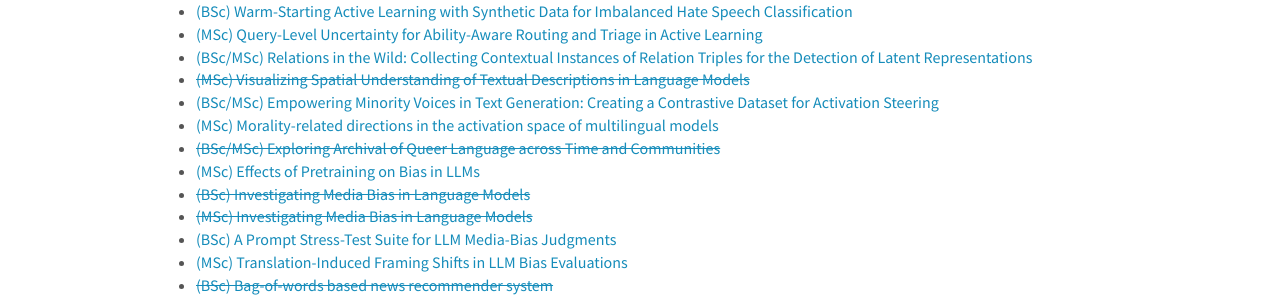
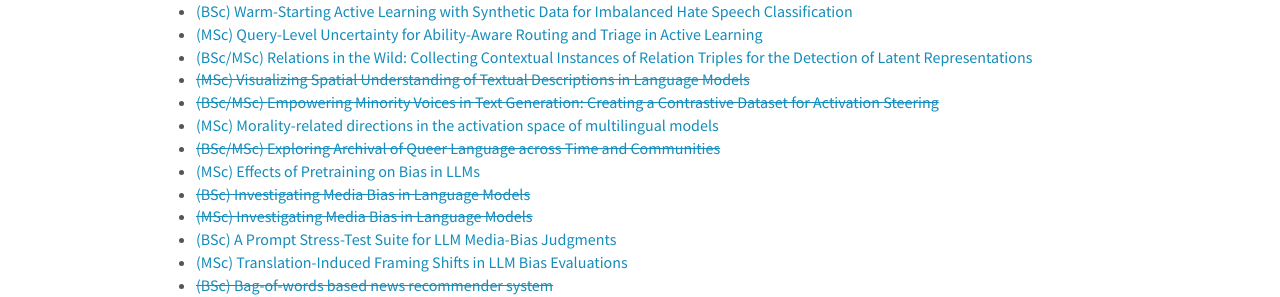
Before and after one commit to cisnlp/cisnlp.github.io, a Jekyll site: the page built from _pages/openings.md, in a window 1280 px wide. Shown: the part 542-839 px from the top of the page. Built offline with Jekyll 4.4.1, drawn with Linux system fonts in a browser that asks for light colours; nearby versions of some CDN libraries; comment, search, counter and statistics services are not loaded.

```diff
--- a/_pages/openings.md
+++ b/_pages/openings.md
@@ -30,7 +30,7 @@ Presently we have open BSc/MSc thesis positions in the following areas. Kindly a
 - [(MSc) Query-Level Uncertainty for Ability-Aware Routing and Triage in Active Learning]({{ site.baseurl }}/thesis_proposals/2026/Dawar-2026-Project-2.pdf)
 - [(BSc/MSc) Relations in the Wild: Collecting Contextual Instances of Relation Triples for the Detection of Latent Representations]({{ site.baseurl }}/thesis_proposals/2026/Lea-2026-Project-1.pdf)
 - [~~(MSc) Visualizing Spatial Understanding of Textual Descriptions in Language Models~~]({{ site.baseurl }}/thesis_proposals/2026/Lea-2026-Project-2.pdf)
-- [(BSc/MSc) Empowering Minority Voices in Text Generation: Creating a Contrastive Dataset for Activation Steering]({{ site.baseurl }}/thesis_proposals/2026/Lea-2026-Project-3.pdf)
+- [~~(BSc/MSc) Empowering Minority Voices in Text Generation: Creating a Contrastive Dataset for Activation Steering~~]({{ site.baseurl }}/thesis_proposals/2026/Lea-2026-Project-3.pdf)
 - [(MSc) Morality-related directions in the activation space of multilingual models]({{ site.baseurl }}/thesis_proposals/2025/Leonor-2025-Project-2.pdf)
 - [~~(BSc/MSc) Exploring Archival of Queer Language across Time and Communities~~]({{ site.baseurl }}/thesis_proposals/2026/Leonor-2026-Project-1.pdf)
 - [(MSc) Effects of Pretraining on Bias in LLMs]({{ site.baseurl }}/thesis_proposals/2026/Leonor-2026-Project-2.pdf)
```
